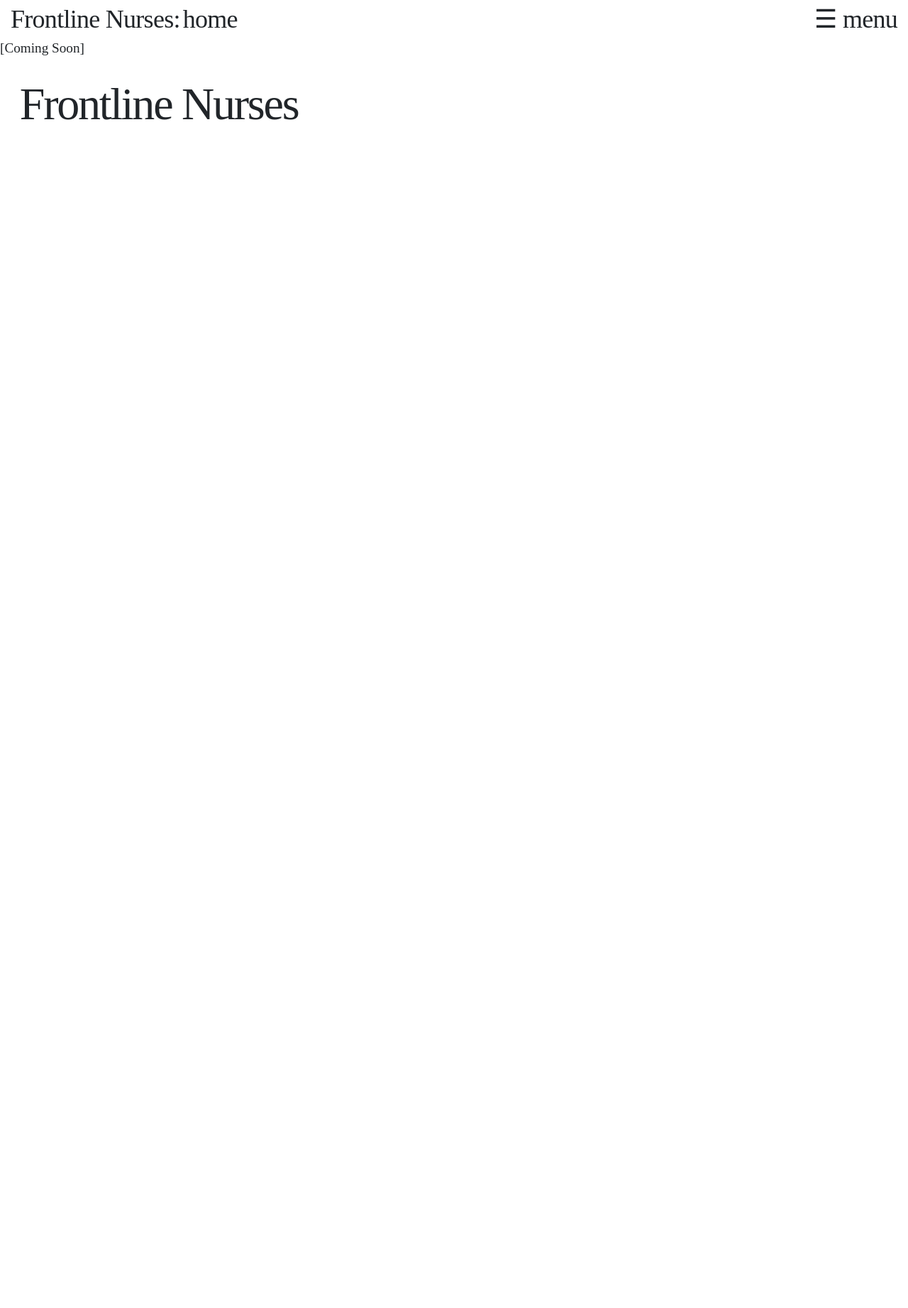
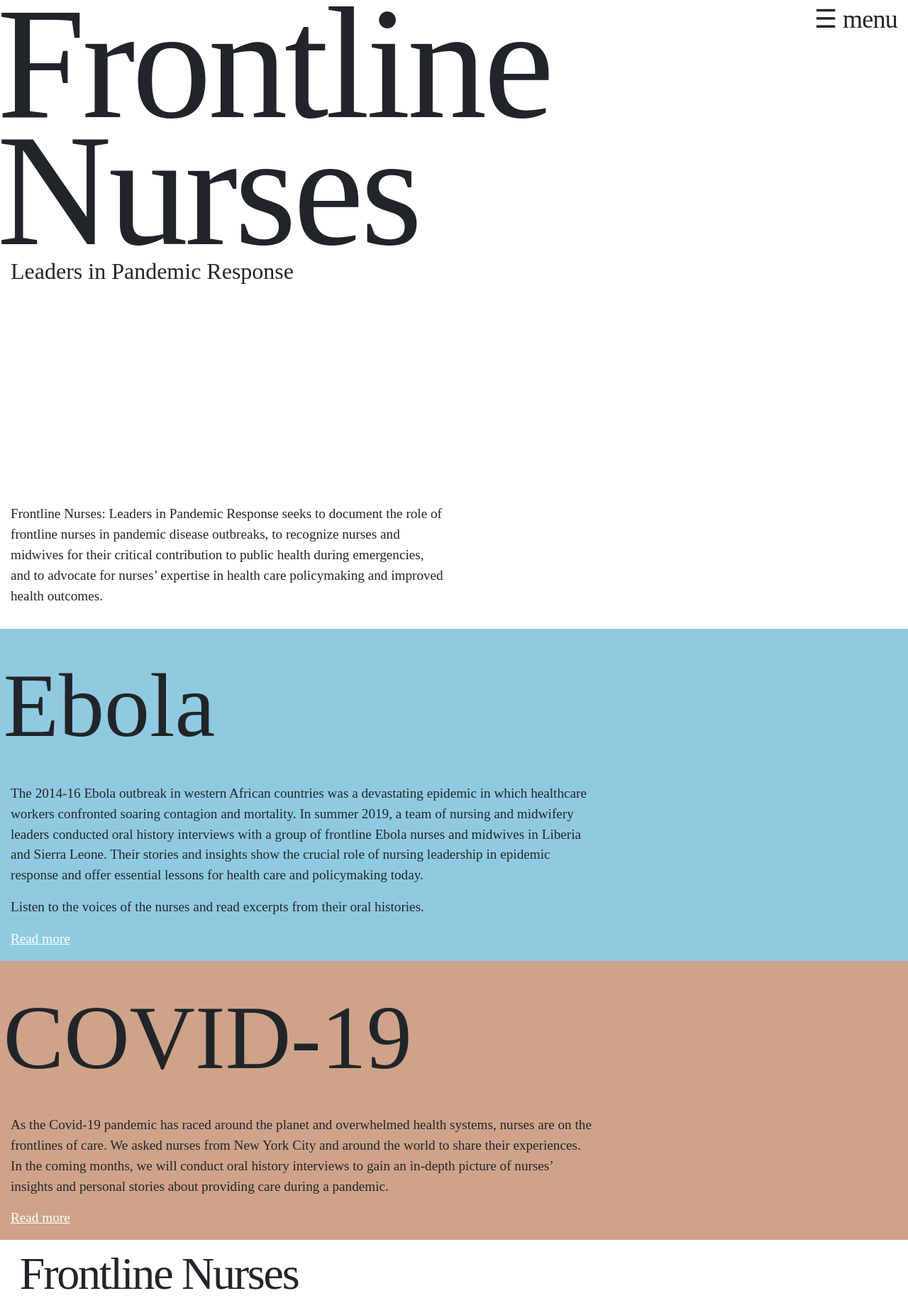
Before and after one commit to elotroalex/frontlines, a Jekyll site: the page built from index.md, in a window 1280 px wide. Shown: the whole page at 71% size. Built offline with Jekyll 4.4.1, drawn with Linux system fonts in a browser that asks for light colours; some web fonts are replaced; before the commit the page ends 900 px from its top, so only the background shows below that.

Commit message:
added front page

```diff
--- a/_includes/header.html
+++ b/_includes/header.html
@@ -1,20 +1,11 @@
 <nav class='header container-fluid'>
   <!-- Title -->
 
-  <span class='header-title'>{{ site.title | newline_to_br }}:</span>
-  {% if page.layout != "project" %}
-  <span class='header-subtitle'>{{page.section}}</span>
+  <span class='header-title'>{{ site.title | newline_to_br }}</span>
+
+  {% if page.layout != "project" and page.section != "home" %}
+  <span class='header-subtitle'>: {{page.section}}</span>
   {% endif %}
   <!-- end Title -->
-  <!-- Sidebar -->
-  <div id="drawerSidenav" class="sidenav justify-content-end">
-    <a href="javascript:void(0)" class="closebtn" onclick="closeNav()">&times;</a>
-    <a class="menu-item" href="{{site.baseurl}}/">Home</a>
-    <a class="menu-item" href="{{site.baseurl}}/ebola/">Ebola</a>
-    <a class="menu-item" href="#">Covid-19</a>
-    <a class="menu-item" href="{{site.baseurl}}/about/">About</a>
-    <a class="menu-item" href="#">Contact</a>
-  </div>
-  <span class="menu-button" style="cursor:pointer" onclick="openNav()" data-target='#wax-header-navbar' aria-controls='wax-header-navbar' aria-expanded='false' aria-label='navigation'>&#9776; menu</span>
-  <!-- End Sidebar -->
+  {% include sidebar.html %}
 </nav>
--- /dev/null
+++ b/_includes/sidebar.html
@@ -0,0 +1,11 @@
+  <!-- Sidebar -->
+  <div id="drawerSidenav" class="sidenav justify-content-end">
+    <a href="javascript:void(0)" class="closebtn" onclick="closeNav()">&times;</a>
+    <a class="menu-item" href="{{site.baseurl}}/">Home</a>
+    <a class="menu-item" href="{{site.baseurl}}/ebola/">Ebola</a>
+    <a class="menu-item" href="#">COVID-19</a>
+    <a class="menu-item" href="{{site.baseurl}}/about/">About</a>
+    <a class="menu-item" href="#">Contact</a>
+  </div>
+  <span class="menu-button" style="cursor:pointer" onclick="openNav()" data-target='#wax-header-navbar' aria-controls='wax-header-navbar' aria-expanded='false' aria-label='navigation'>&#9776; menu</span>
+  <!-- End Sidebar -->
--- /dev/null
+++ b/_layouts/home.html
@@ -0,0 +1,21 @@
+---
+layout: default
+---
+
+
+<div class="banner container-fluid mb5">
+  <div class="row">
+    <div class="col-md-10">
+        <div class="page-title">
+          <span class='page-subtitle {{page.section}}'>{{ page.subtitle | newline_to_br }}</span>
+        </div>
+    </div>
+  </div>
+  <div class="row">
+      <div class="col-md-6 banner-text">
+        <p>Frontline Nurses: Leaders in Pandemic Response seeks to document the role of frontline nurses in pandemic disease outbreaks, to recognize nurses and midwives for their critical contribution to public health during emergencies, and to advocate for nurses’ expertise in health care policymaking and improved health outcomes.</p>
+      </div>
+  </div>
+</div>
+
+	{{ content }}
--- a/_sass/_frontlines.scss
+++ b/_sass/_frontlines.scss
@@ -21,6 +21,18 @@ html, body {
 .main.container {
   padding-bottom: 8rem;
   padding-top: 8rem;
+}
+
+.home .header-title {
+  font-size: 14rem;
+  width: 80%;
+  display: inline-block;
+  line-height: .8;
+  margin-left: -1.5vw;
+}
+
+.home .page-subtitle {
+  font-size: 2rem;
 }
 
 
@@ -70,8 +82,15 @@ span.attribution {
 #project.ebola .header,
 #project.ebola .banner,
 #ebola_item .header,
-#ebola_item .banner {
+#ebola_item .banner, .banner.ebola {
   background-color: $accent-light-blue;
+}
+
+#project.covid .header,
+#project.covid .banner,
+#covid_item .header,
+#covid_item .banner, .banner.covid {
+  background-color: $accent-light-sepia;
 }
 
 .header-title, .header-subtitle, .menu-button {
@@ -81,6 +100,21 @@ span.attribution {
   /* identical to box height */
   letter-spacing: -0.02em;
 }
+
+.banner.covid, .banner.ebola {
+  a {
+    color: white;
+    font-size: 1.2rem;
+    text-decoration: underline;
+  }
+}
+
+.body-header {
+  font-size: 8rem;
+  margin-bottom: 2rem;
+  margin-left: -.8vw;
+}
+
 
 #home .header-subtitle {
   display: none ;
--- a/assets/styles.scss
+++ b/assets/styles.scss
@@ -36,6 +36,7 @@ $text-color:      #000;
 $bg-color:        #fff;
 $neutral:         #eae7de;
 $accent-light-blue:    #90CAE1;
+$accent-light-sepia: #CFA38A;
 $accent-dark:     #90CAE1;
 
 // #0776A0;
--- a/index.md
+++ b/index.md
@@ -1,7 +1,28 @@
 ---
-layout: default
-title: Home
+layout: home
+title: Frontline Nurses
+subtitle: Leaders in Pandemic Response
+show_title: false
 section: home
 ---
 
-[Coming Soon]
+<div class="banner ebola container-fluid mb5">
+    <div class="row">
+        <div class="col-md-8">
+            <h3 class="body-header">Ebola</h3>
+            <p>The 2014-16 Ebola outbreak in western African countries was a devastating epidemic in which healthcare workers confronted soaring contagion and mortality.  In summer 2019, a team of nursing and midwifery leaders conducted oral history interviews with a group of frontline Ebola nurses and midwives in Liberia and Sierra Leone. Their stories and insights show the crucial role of nursing leadership in epidemic response and offer essential lessons for health care and policymaking today.</p>
+            <p>Listen to the voices of the nurses and read excerpts from their oral histories.</p>
+            <a href="#">Read more</a>
+        </div>
+    </div>
+</div>
+
+<div class="banner covid container-fluid mb5">
+    <div class="row">
+        <div class="col-md-8">
+            <h3 class="body-header">COVID-19</h3>
+            <p>As the Covid-19 pandemic has raced around the planet and overwhelmed health systems, nurses are on the frontlines of care. We asked nurses from New York City and around the world to share their experiences. In the coming months, we will conduct oral history interviews to gain an in-depth picture of nurses’ insights and personal stories about providing care during a pandemic.</p>
+            <a href="#">Read more</a>
+        </div>
+    </div>
+</div>
```
Also changed, not shown: pages/about.md (+3 -3 lines), pages/ebola_collection.md (+4 -1 lines).
